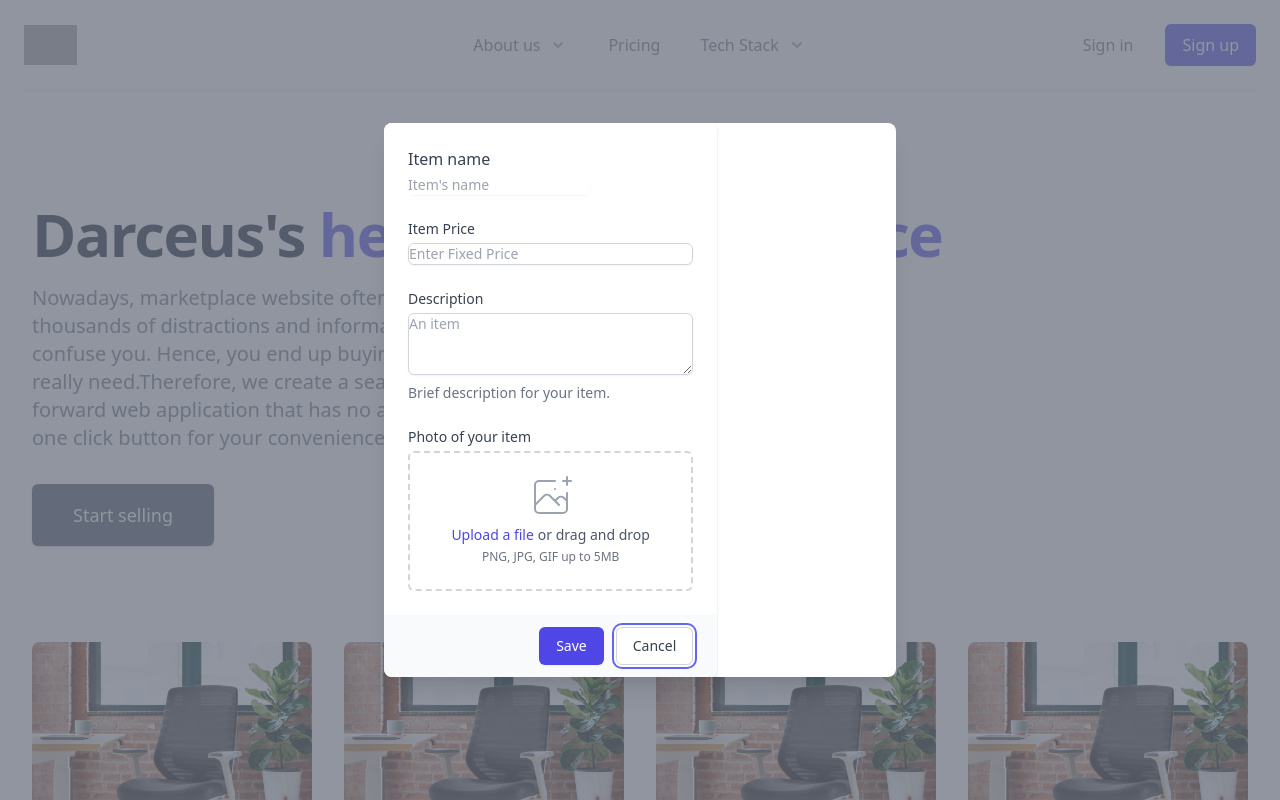
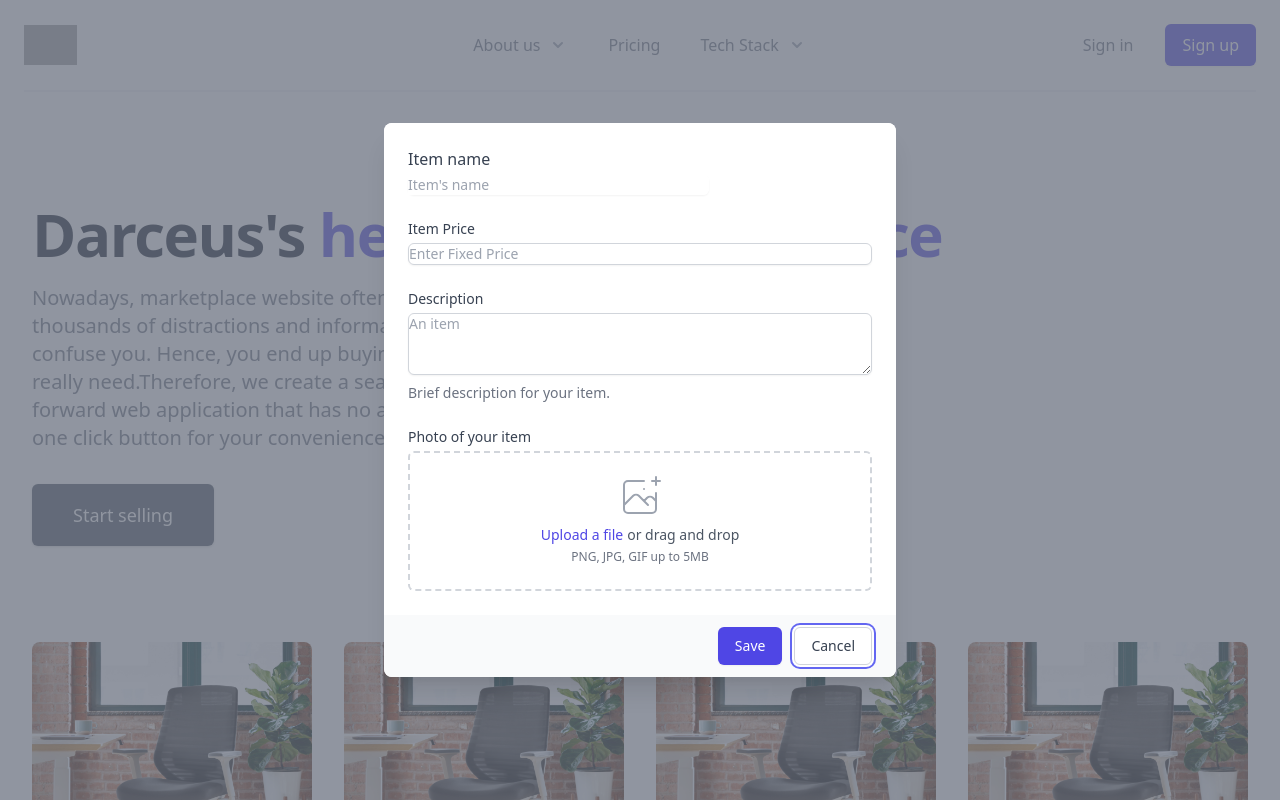
Before and after one commit to kashmafia/project2-darceus, a React (Create React App) app: page / in a window 1280 px wide. Both pictures are taken after a click on the button "Start selling". Shown: the top 800 px of the page. Built offline with nearby package versions, Linux system fonts and the light colour scheme; grey boxes are pictures that could not be loaded.

Commit message:
adjusted CSS to fix the whole container

```diff
--- a/src/components/SellerForm.js
+++ b/src/components/SellerForm.js
@@ -79,8 +79,8 @@ export default function SellerForm(props) {
            leaveTo="opacity-0 translate-y-4 sm:translate-y-0 sm:scale-95"
          >
          <div className="inline-block align-bottom bg-white rounded-lg text-left overflow-hidden shadow-xl transform transition-all sm:my-8 sm:align-middle sm:max-w-lg sm:w-full">
-           <div className="md:grid md:grid-cols-3 md:gap-6">
-               <div className="mt-5 md:mt-0 md:col-span-2">
+           <div className="md:grid md:grid-cols-3 md:gap-10">
+               <div className="mt-5 md:mt-0 md:col-span-10">
 
                    {/* Temporary Debugging Item Mapping */}
 
```
